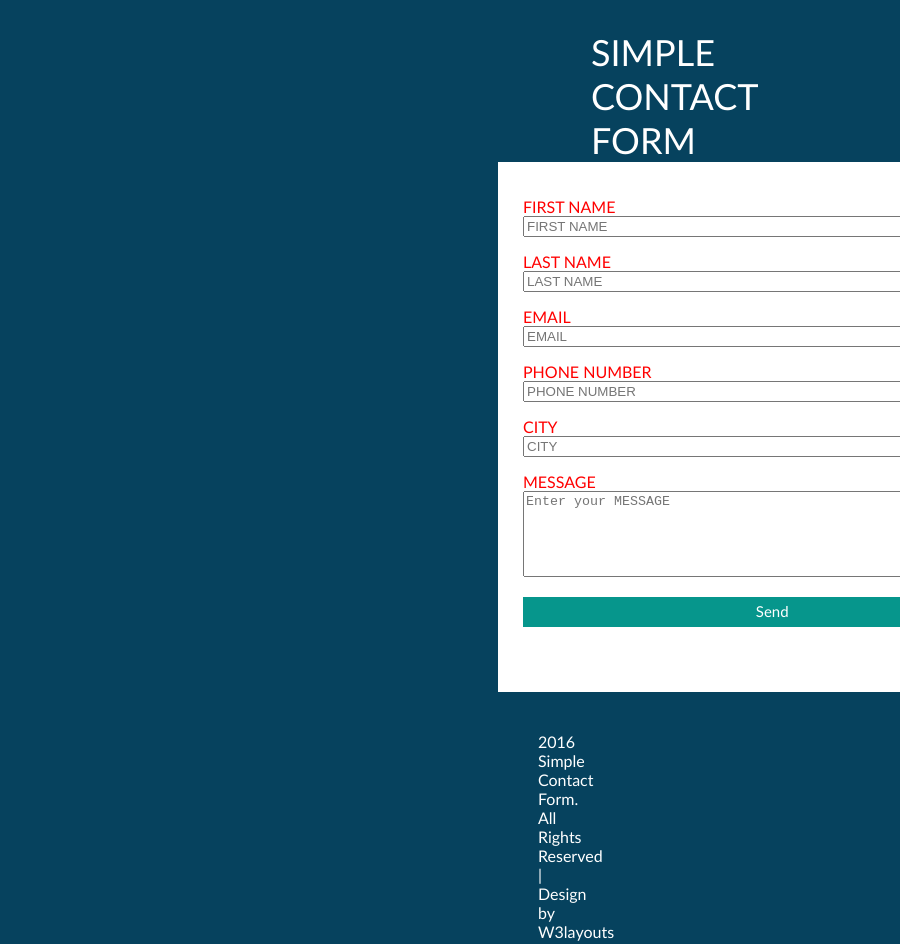
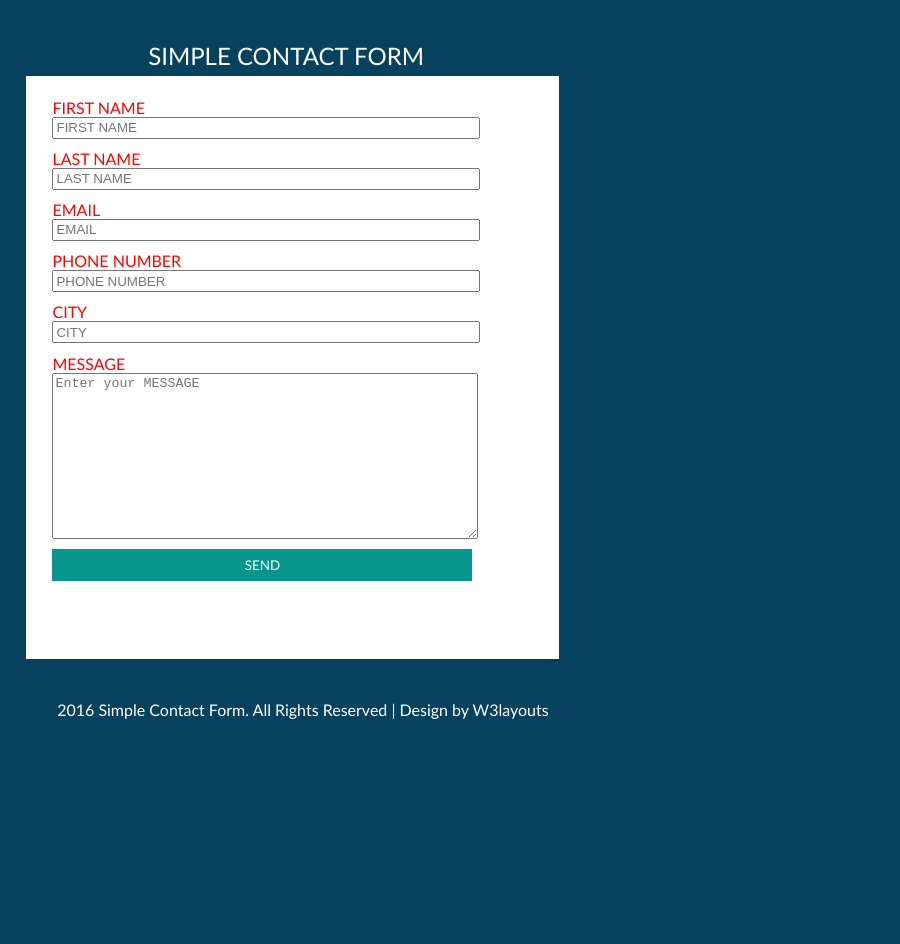
Before and after one commit to Moyudin/Contact-form, a plain HTML site: page index.html in a window 600 px wide. Shown: the top 944 px of the page, 900 px wide, since content can reach past the window. After the commit the page ends 800 px from the top, so only its background shows below. Drawn offline with Linux system fonts and the light colour scheme.

Commit message:
I have completed with Project2

```diff
--- a/css.css
+++ b/css.css
@@ -2,59 +2,120 @@ body{
     background-color: #06425e;
 }
 .h{
-    margin-left:583px;
-    margin-top: 30px;
-    font-size: 36px;
+    margin-left:42%;
+    margin-top: 3%;
+    font-size: 190%;
     font-family: calibri;
     color: white;
  }
  .form-1{
-    width: 500px;
-    margin-left: 490px;
-    padding: 20px;
+    width: 35vw;
+    margin-left: 32%;
+    margin-top: 1%;
+    padding: 2%;
     background-color:white;
-    height:490px;
+    height:65vh;
 }
 .l-name{
     display: block;
-    margin-left: 5px;
-    margin-top: 15px;
+    margin-left: 1%;
+    margin-top: 1%;
     font-family: calibri;
-    font-size: 16px;
+    font-size: 100%;
     color: red;
 }
 .i-name{
-    height: 15px;
-    width: 480px;
-    margin-left: 5px;
+    height: 2vh;
+    width: 33vw;
+    margin-left: 1%;
 }
 .imessage{
     display: block;
-    margin-left: 5px;
-    height:80px;
-    width: 481px;
+    margin-left: 1%;
+    height:20vh;
+    width: 33vw;
 }
 .btn{
     display: block;
-    margin-left: 5px;
-    margin-top: 20px;
-    height: 30px;
-    width: 485px;
+    margin-left: 1%;
+    margin-top: 5%;
+    height: 5vh;
+    width: 33vw;
     background-color:#06968C;
     border: none;
-    padding-right: 50px;
     font-family: calibri;
     cursor: pointer;
     color: white;
-    font-size: 15px;
-}
-.sub{
-    visibility: hidden;
 }
 .pra{
     display: block;
-    margin-left: 530px;
-    margin-top: 40px;
+    margin-left: 3%;
+    margin-top: 2%;
     font-family: calibri;
     color: white;
 }
+ @media screen and (max-width:700px) {
+    .h{
+        margin-left:10%;
+        font-size: 150%;
+        margin-top: 7%;
+    }
+    .form-1{
+        width: 85vw;
+        margin-left: 3%;
+        height:70vh;
+    }
+    .l-name{
+        margin-top: 2%;
+        margin-left: 3%;
+    }
+    .i-name{
+        height: 2vh;
+        width: 70vw;
+        margin-left: 3%;
+    }
+    .imessage{
+        margin-left: 3%;
+        height:20vh;
+        width: 70vw;
+    }
+    .btn{
+        margin-left: 3%;
+        height: 5vh;
+        width: 73vw;
+    }
+    .pra{
+        margin-left:1%;
+        margin-top: 7%;
+    }
+ }
+ @media screen and (min-width:545px) and (max-width:701px) {
+    .h{
+        margin-left:24%;
+    }
+    .btn{
+        margin-top: 2%;
+        height: 4vh;
+        width: 70vw;
+    }
+ }
+ @media screen and (min-width:701px) and (max-width:1024px) {
+    .h{
+        margin-left:37%;
+        margin-top: 10%;
+        font-size: 140%;
+    }
+    .form-1{
+        height:67vh;
+    }
+    .imessage{
+        margin-left: 1%;
+        height:20vh;
+        width: 33vw;
+    }
+    .pra{
+        font-size:small;
+        margin-left:3%;
+        margin-top: 2%;
+    }
+ }
--- a/index.html
+++ b/index.html
@@ -12,12 +12,13 @@
     </section>
 
     <section class="form">
-        <div class="form-1">
-            <form>
+        <div class="form-1" style="justify-content: center;">
+             <form>
                 <div>
                     <label class="l-name">FIRST NAME</label>
                     <input type="text" name="name" class="i-name" placeholder="FIRST NAME" required>
                 </div>
+                </form>
                 <div>
                     <label class="l-name">LAST NAME</label>
                     <input type="text" name="name" class="i-name" placeholder="LAST NAME" required>
@@ -39,15 +40,17 @@
                     <textarea type="text" name="name" class="imessage" placeholder="Enter your MESSAGE" cols="20" rows="5" required></textarea>
                 </div>
                 <div>
-                    <button width="100px" class="btn" ><input class="sub" type="submit" >Send</input></button>
+                    <button width="100px" class="btn" type="submit" >SEND</button>
                 </div>
             </form>
         </div>
     </section>
-    <section class="footer">
+
+    <section class="footer" style="text-align: center;">
         <div>
             <p class="pra">2016 Simple Contact Form. All Rights Reserved | Design by W3layouts</p>
         </div>
     </section>
+
 </body>
 </html>
```
Lines whose indentation alone changed are shown as unchanged.
